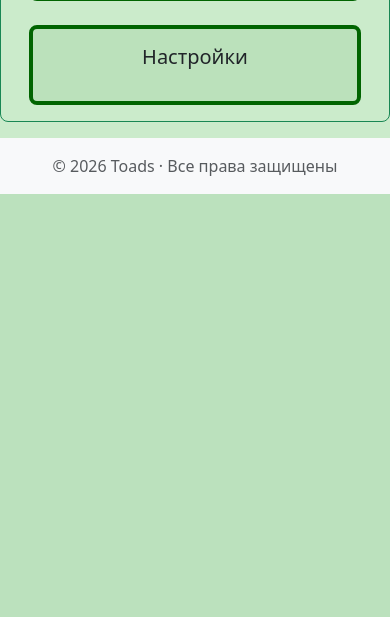
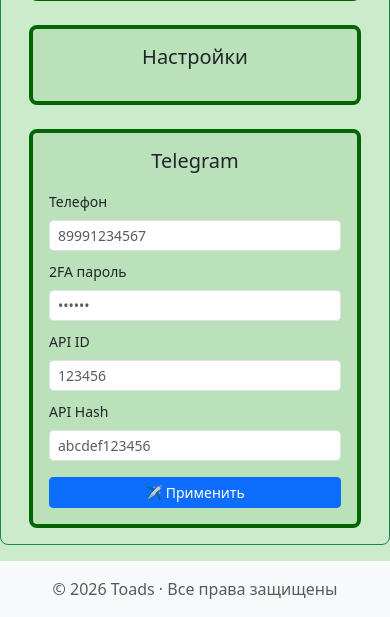
Before and after one commit to pirratoz/ToadServiceWeb, a Python web app: template source/templates/infoProfile.html in a window 390 px wide. Shown: the part 817-1434 px from the top of the page. Before the commit the page ends 1011 px from the top, so only its background shows below. Run offline with Jinja, Linux system fonts and the light colour scheme; the template is opened without the code that fills it, so the values that code supplies are empty.

Commit message:
feat(): telegram form

```diff
--- a/source/templates/infoProfile.html
+++ b/source/templates/infoProfile.html
@@ -198,6 +198,63 @@
             </div>
         </div>
 
+        <!-- Блок 3 -->
+        <div class="col-md-4">
+            <div class="p-3 rounded-3 greenInfoCard">
+
+                <h5 class="text-center mb-3">Telegram</h5>
+
+                <div class="mb-2">
+                    <label class="form-label small">Телефон</label>
+                    <input
+                        type="text"
+                        class="form-control form-control-sm telegram-input"
+                        data-field="phone"
+                        placeholder="89991234567"
+                    >
+                </div>
+
+                <div class="mb-2">
+                    <label class="form-label small">2FA пароль</label>
+                    <input
+                        type="password"
+                        class="form-control form-control-sm telegram-input"
+                        data-field="password"
+                        placeholder="••••••"
+                    >
+                </div>
+
+                <div class="mb-2">
+                    <label class="form-label small">API ID</label>
+                    <input
+                        type="number"
+                        class="form-control form-control-sm telegram-input"
+                        data-field="api_id"
+                        placeholder="123456"
+                    >
+                </div>
+
+                <div class="mb-3">
+                    <label class="form-label small">API Hash</label>
+                    <input
+                        type="text"
+                        class="form-control form-control-sm telegram-input"
+                        data-field="api_hash"
+                        placeholder="abcdef123456"
+                    >
+                </div>
+
+                <button
+                    class="btn btn-primary w-100 btn-sm"
+                    id="applyTelegramBtn"
+                    title="Применить настройки Telegram"
+                >
+                    ✈️ Применить
+                </button>
+
+            </div>
+        </div>
+
 
     </div>
 </div>
@@ -354,4 +411,54 @@ document.querySelectorAll('.apply-next-run-btn').forEach(button => {
 });
 </script>
 
+<script>
+document.getElementById('applyTelegramBtn').addEventListener('click', async () => {
+
+    const inputs = document.querySelectorAll('.telegram-input');
+    const payload = {};
+    let hasValue = false;
+
+    inputs.forEach(input => {
+        const key = input.dataset.field;
+        const value = input.value.trim();
+
+        if (value !== '') {
+            hasValue = true;
+            payload[key] = value;
+        } else {
+            payload[key] = null;
+        }
+    });
+
+    if (!hasValue) {
+        alert('Заполните хотя бы одно поле');
+        return;
+    }
+
+    try {
+        const response = await fetch('/ajax/set/telegram', {
+            method: 'POST',
+            headers: {
+                'Content-Type': 'application/json'
+            },
+            body: JSON.stringify(payload)
+        });
+
+        if (!response.ok) {
+            throw new Error('Ошибка запроса');
+        }
+
+        alert('Данные Telegram обновлены');
+
+        // опционально очистить поля
+        inputs.forEach(i => i.value = '');
+
+    } catch (err) {
+        console.error(err);
+        alert('Ошибка при обновлении Telegram данных');
+    }
+});
+</script>
+
+
 {% endblock %}
```
